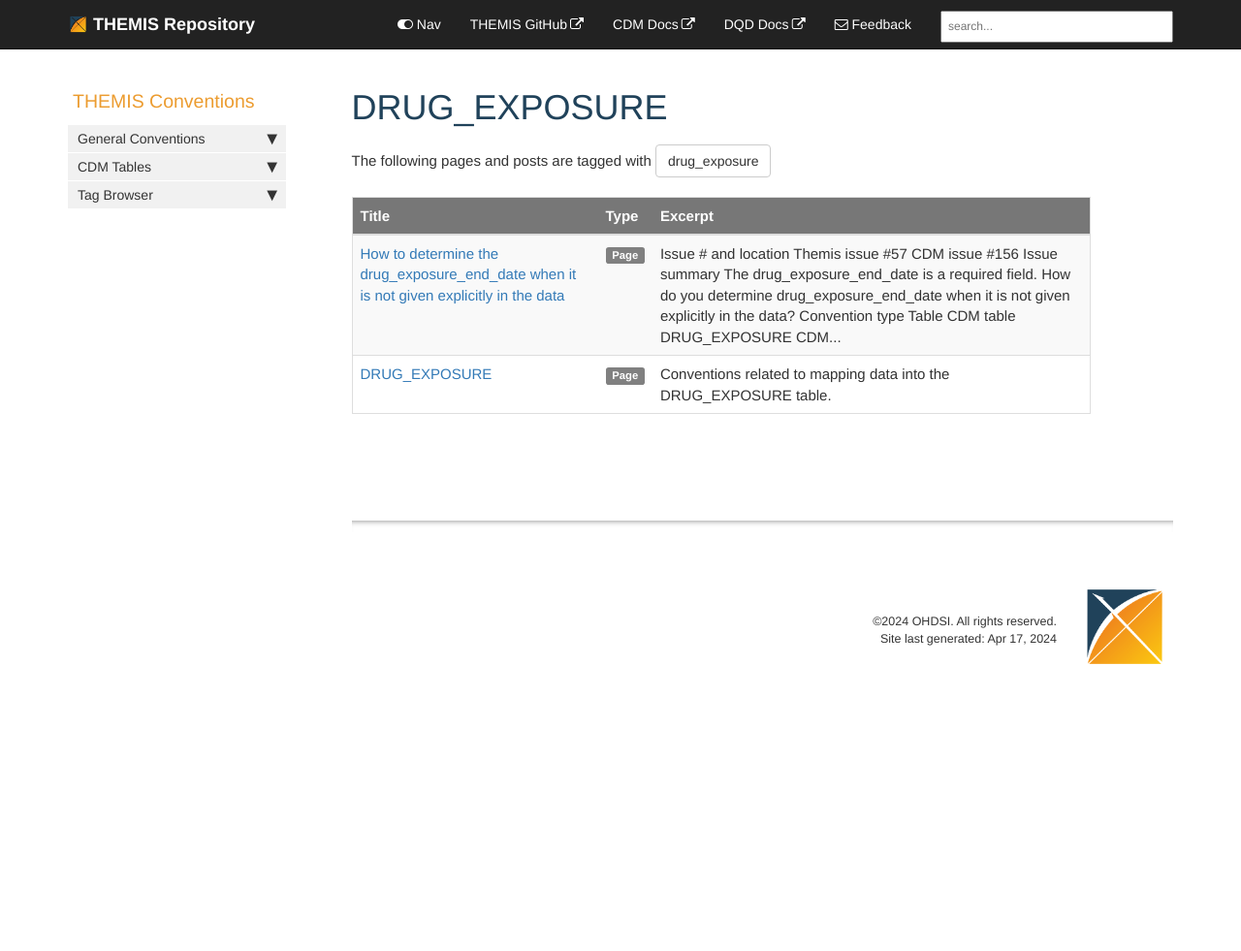
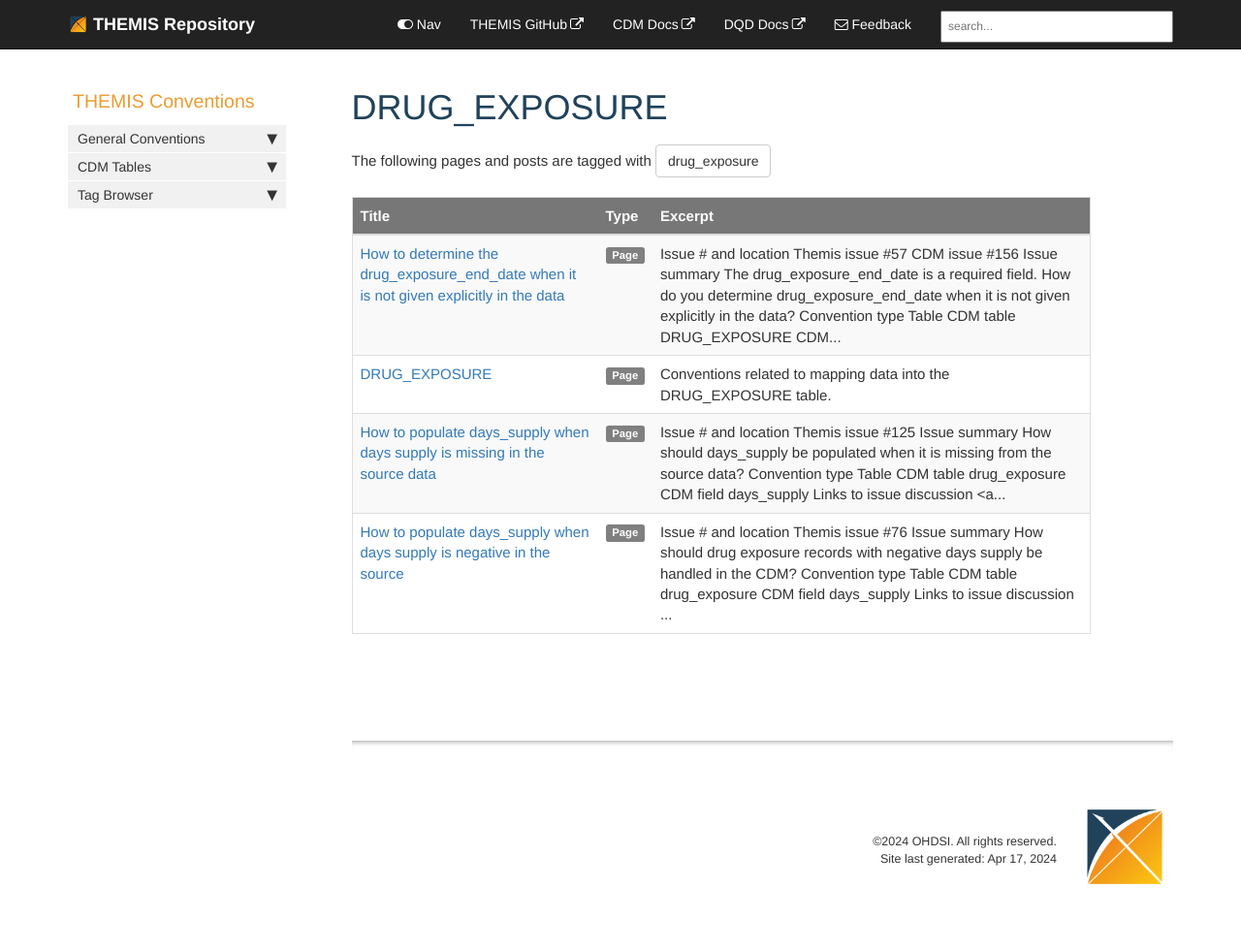
Before and after one commit to OHDSI/Themis, a Jekyll site: the page built from docs/pages/tags/tag_drug_exposure.md, in a window 1280 px wide. Shown: the whole page at 97% size. Built offline with Jekyll 4.4.1, drawn with Linux system fonts in a browser that asks for light colours; comment, search, counter and statistics services are not loaded; before the commit the page ends 900 px from its top, so only the background shows below that.

Commit message:
add days supply pages

```diff
--- a/docs/_data/tags.yml
+++ b/docs/_data/tags.yml
@@ -25,4 +25,5 @@ allowed-tags:
   - lab_values
   - value_as_number
   - negative
+  - days_supply
 # Copyright 2021 Google LLC
--- a/docs/pages/drug_exposure/drug_exposure.md
+++ b/docs/pages/drug_exposure/drug_exposure.md
@@ -10,13 +10,14 @@ permalink: /drug_exposure.html
 
 ## Table-level Conventions
 
-- Convention1
 
 ## Field-level Conventions
 
 | **Field** | **Convention** |
 |:--------|:-------|
-| DRUG_EXPOSURE_START_DATE   |    |
+| DRUG_EXPOSURE_END_DATE   | [How to determine drug_exposure_end_date when not given explicitly in the data](drug_end_date_not_in_data.html)   |
 |----
-| DRUG_EXPOSURE_END_DATE   | [How to determine drug_exposure_end_date when not given explicitly in the data](drug_end_date_not_in_data.html)   |
+| DAYS_SUPPLY   | [How to populate days_supply when days supply is missing in the source data](missing_days_supply.html)    |
+|----
+| DAYS_SUPPLY   | [How to populate days_supply when days supply is negative in the source data](negative_days_supply.html)    |
 |=====
--- /dev/null
+++ b/docs/pages/drug_exposure/missing_days_supply.md
@@ -0,0 +1,47 @@
+---
+title: How to populate days_supply when days supply is missing in the source data
+keywords: drug, drug_exposure, days_supply
+last_updated: April 16, 2024
+tags: [drug_exposure, days_supply]
+sidebar: mydoc_sidebar
+permalink: /missing_days_supply.html
+---
+
+## Issue # and location
+
+- [Themis issue #125](https://github.com/OHDSI/Themis/issues/125)
+
+## Issue summary
+How should days_supply be populated when it is missing from the source data?
+
+## Convention type
+Table
+
+## CDM table
+`drug_exposure`
+
+## CDM field
+`days_supply`
+
+## Links to issue discussion
+
+- [OHDSI Forums discussion](https://forums.ohdsi.org/t/days-supply-yet-again/4741/16)
+- [THEMIS issue #76](https://github.com/OHDSI/Themis/issues/76)
+
+## Provenance of data
+General
+
+## The ratified convention
+The field should be left empty if the source data does not contain a verbatim days_supply, and should not be calculated from other fields.
+
+## Date of ratification/published
+Sept 24, 2021 (CDM v5.4 release date)
+
+## Downstream implications
+No
+
+## Link to DQD check
+No
+
+## Related conventions/further information
+NA
--- /dev/null
+++ b/docs/pages/drug_exposure/negative_days_supply.md
@@ -0,0 +1,49 @@
+---
+title: How to populate days_supply when days supply is negative in the source
+keywords: drug, drug_exposure, days_supply
+last_updated: April 16, 2024
+tags: [drug_exposure, days_supply]
+sidebar: mydoc_sidebar
+permalink: /negative_days_supply.html
+---
+
+## Issue # and location
+
+- [Themis issue #76](https://github.com/OHDSI/Themis/issues/76)
+
+## Issue summary
+How should drug exposure records with negative days supply be handled in the CDM?
+
+## Convention type
+Table
+
+## CDM table
+`drug_exposure`
+
+## CDM field
+`days_supply`
+
+## Links to issue discussion
+- [OHDSI Forums discussion](https://forums.ohdsi.org/t/days-supply-yet-again/4741/16)
+- [CDM Documentation](https://ohdsi.github.io/CommonDataModel/cdm54.html#drug_exposure)
+
+## Provenance of data
+General
+
+## The ratified convention
+The CDM documentation states: Negative values are not allowed. If the source has negative days supply the record should be dropped as it is unknown if the patient actually took the drug.
+
+Several actions are possible: 1) record is not trustworthy and we remove the record entirely. 2) we trust the record and leave days_supply empty or 3) record needs to be combined with other record (e.g. reversal of prescription). High values (>365 days) should be investigated. If considered an error in the source data (e.g. typo), the value needs to be excluded to prevent creation of unrealistic long eras.
+
+## Date of ratification/published
+July 5, 2023
+
+## Downstream implications
+No
+
+## Link to DQD check
+
+Yes - plausibleValueLow (page under construction)
+
+## Related conventions/further information
+NA
```
Also changed, not shown: docs/pages/tags/tag_days_supply.md (added, +11 -0 lines), docs/Gemfile.lock.
